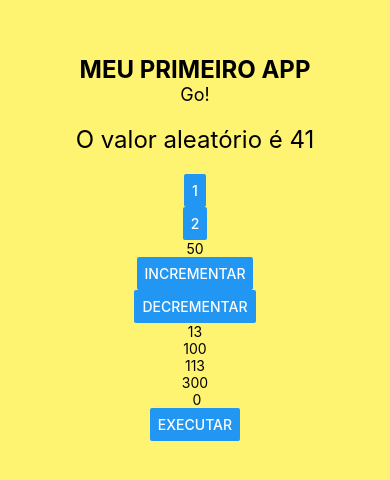
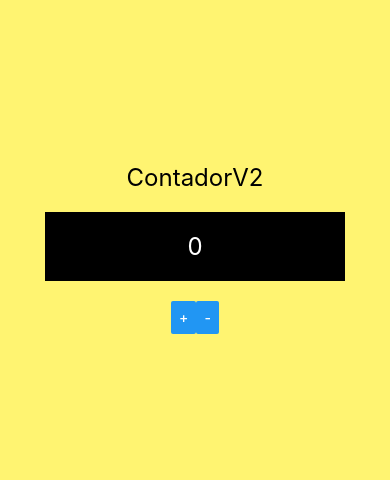
Before and after one commit to LauraaPaiva/expoStart, a React Native app in the folder AwesomeProject/: screen / in a window 390 px wide. Shown: the part 174-654 px from the top of the page. Built offline with nearby package versions, Linux system fonts and the light colour scheme.

Commit message:
Contador versão 2

```diff
--- a/AwesomeProject/App.js
+++ b/AwesomeProject/App.js
@@ -2,28 +2,12 @@ import { StatusBar } from "expo-status-bar";
 import { StyleSheet, Text, View, SafeAreaView } from "react-native";
 import React from "react";
 
-import Blabla from "./src/components/Primeiro";
-import Multi, { Comp1, Comp2 } from "./src/components/Multi";
-import MinMax from "./src/components/MinMax";
-import Aleatorio from "./src/components/Aleatorio";
-import Titulo from "./src/components/Titulo";
-import Botao from "./src/components/Botao";
-import Contador from "./src/components/Contador";
-import Pai from "./src/components/Direta/Pai";
-import Filho from "./src/components/Direta/Filho";
-import Pai2 from "./src/components/Indireta/Pai";
-import Filho2 from "./src/components/Indireta/Filho";
+import ContadorV2 from "./src/components/ContadorV2/ContadorV2";
 
 export default function App() {
   return (
     <SafeAreaView style={styles.container}>
-      <Titulo principal="Meu primeiro App" secundario="Go!" />
-      <StatusBar style="auto" />
-      <Aleatorio min={1} max={100} />
-      <Botao />
-      <Contador numeroInicial={50} />
-      <Pai />
-      <Pai2 />
+      <ContadorV2></ContadorV2>
     </SafeAreaView>
   );
 }
@@ -35,6 +19,6 @@ const styles = StyleSheet.create({
     justifyContent: "center",
     alignItems: "center",
     padding: 20,
-    textAlign: "center",
+    // textAlign: "center",
   },
 });
--- /dev/null
+++ b/AwesomeProject/src/components/ContadorV2/ContadorBotoes.js
@@ -0,0 +1,12 @@
+import React, { Fragment } from "react";
+import { View, Text, Button } from "react-native";
+import estilo from "../estilo";
+
+export default (props) => {
+  return (
+    <View style={estilo.botoesHorizontais}>
+      <Button style={estilo.botao} title="+" onPress={props.increment} />
+      <Button style={estilo.botao} title="-" onPress={props.decrement} />
+    </View>
+  );
+};
--- /dev/null
+++ b/AwesomeProject/src/components/ContadorV2/ContadorDisplay.js
@@ -0,0 +1,11 @@
+import React from "react";
+import { View, Text } from "react-native";
+import estilo from "../estilo";
+
+export default (props) => {
+  return (
+    <View style={estilo.display}>
+      <Text style={[estilo.txtGrande, estilo.displayText]}>{props.num}</Text>
+    </View>
+  );
+};
--- /dev/null
+++ b/AwesomeProject/src/components/ContadorV2/ContadorV2.js
@@ -0,0 +1,21 @@
+import React, { useState } from "react";
+import { View, Text } from "react-native";
+import estilo from "../estilo";
+
+import ContadorDisplay from "./ContadorDisplay";
+import ContadorBotoes from "./ContadorBotoes";
+
+export default (props) => {
+  const [num, setNum] = useState(0);
+
+  const increment = () => setNum(num + 1);
+  const decrement = () => setNum(num - 1);
+
+  return (
+    <View>
+      <Text style={estilo.txtGrande}>ContadorV2</Text>
+      <ContadorDisplay num={num} />
+      <ContadorBotoes increment={increment} decrement={decrement} />
+    </View>
+  );
+};
--- a/AwesomeProject/src/components/estilo.js
+++ b/AwesomeProject/src/components/estilo.js
@@ -20,4 +20,19 @@ export default StyleSheet.create({
     fontSize: 18,
     textAlign: "center",
   },
+  display: {
+    backgroundColor: "#000",
+    width: 300,
+  },
+  displayText: {
+    color: "#FFF",
+  },
+  botoesHorizontais: {
+    flexDirection: "row",
+    padding: 20,
+    justifyContent: "center",
+  },
+  botao: {
+    padding: 20,
+  },
 });
```
